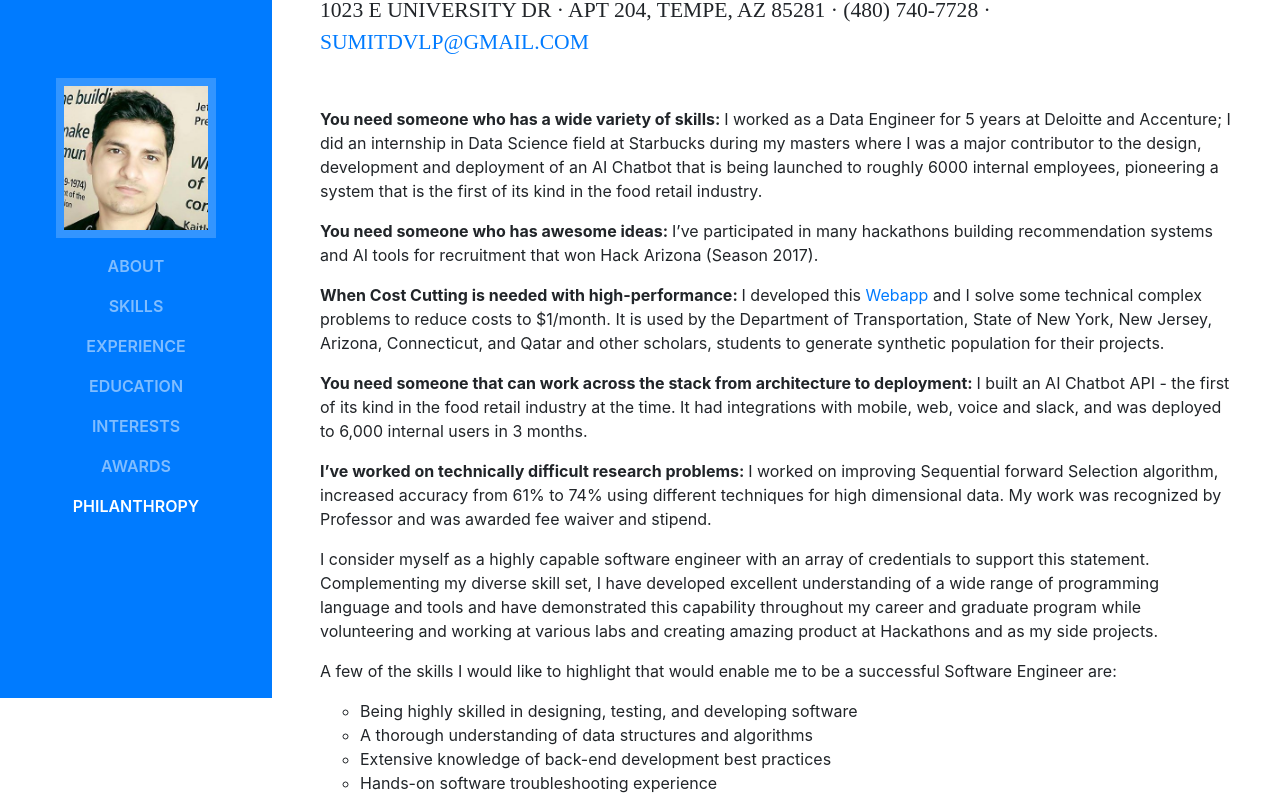
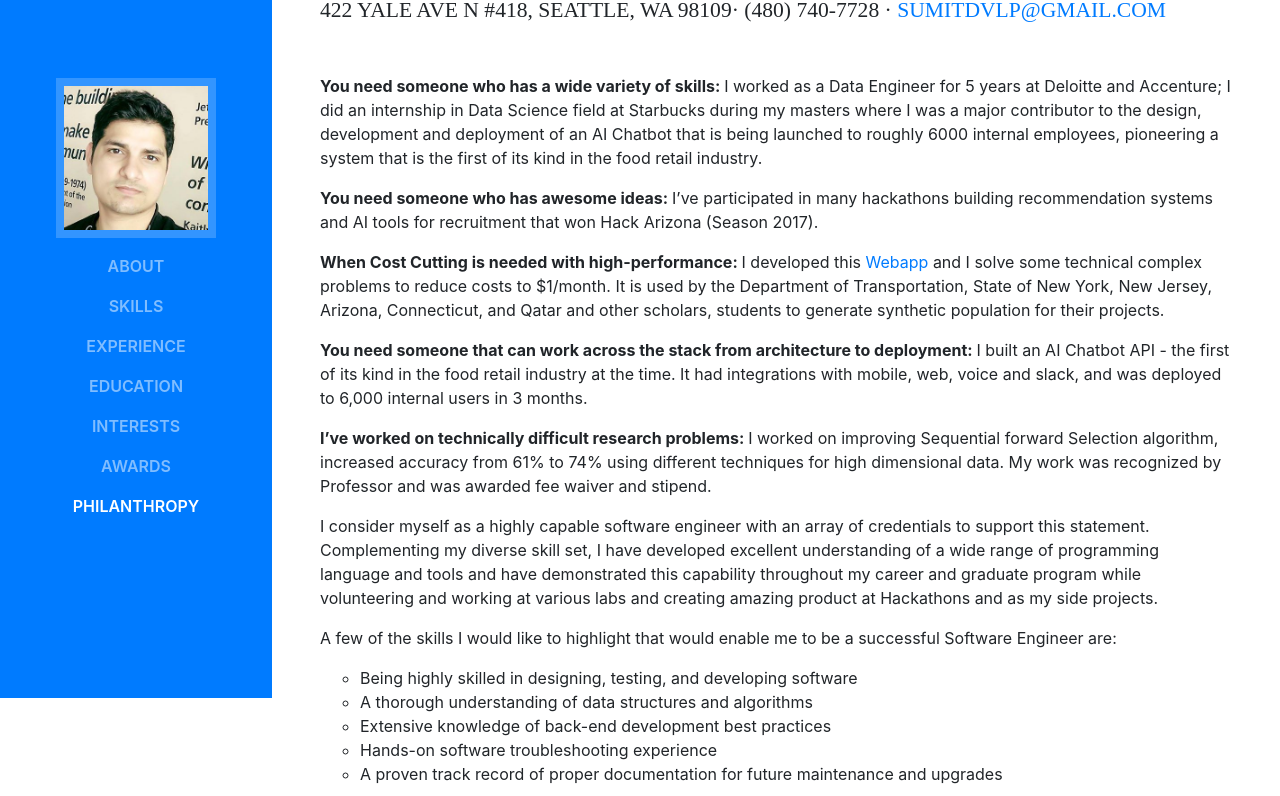
Before and after one commit to sumitdvlp/sumitdvlp.github.io, a website with bundled scripts: page index.html in a window 1280 px wide. Shown: the part 102-898 px from the top of the page. Built offline with nearby package versions, Linux system fonts and the light colour scheme; a web font is replaced by a local one.

Commit message:
Address updates

```diff
--- a/index.html
+++ b/index.html
@@ -83,7 +83,7 @@
           <h1 class="mb-0">Sumit
             <span class="text-primary">Kumar</span>
           </h1>
-          <div class="subheading mb-5">1023 E University Dr · Apt 204, Tempe, AZ 85281 · (480) 740-7728 ·
+          <div class="subheading mb-5">422 Yale Ave N #418, Seattle, WA 98109· (480) 740-7728 ·
             <a href="mailto:sumitdvlp@gmail.com">sumitdvlp@gmail.com</a>
           </div>
           <p class="mb-3"><b>You need someone who has a wide variety of skills: </b> I worked as a Data Engineer for 5 years at Deloitte and Accenture; I did an internship in Data Science field at Starbucks during my masters where I was a major contributor to the design, development and deployment of an AI Chatbot that is being launched to roughly 6000 internal employees, pioneering a system that is the first of its kind in the food retail industry.</p>
```
